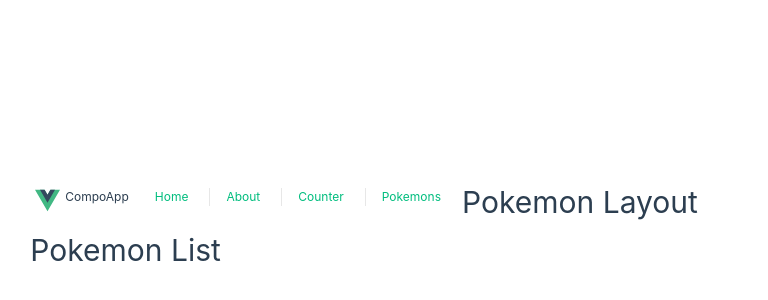
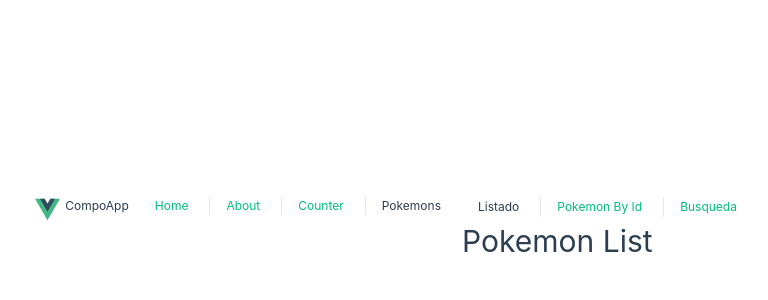
Before and after one commit to JordyV23/composition-app, a Vue app: page /pokemons/list in a window 1280 px wide. Shown: the part 174-474 px from the top of the page, without its empty margins (178-946 px from the left). Built offline with nearby package versions, Linux system fonts and the light colour scheme.

Commit message:
Conclusion de rutas hijas anidadas

```diff
--- a/src/pokemons/layouts/PokemonLayout.vue
+++ b/src/pokemons/layouts/PokemonLayout.vue
@@ -1,9 +1,22 @@
 <script setup lang="ts">
 import { RouterView } from 'vue-router';
+import NavBar from '@/shared/components/NavBar.vue';
+import { pokemonRoute } from '../router';
+import type { RouterLink } from '@/router/list-routes';
+
+const routeLinks: RouterLink[] =  pokemonRoute.children?.map( ({name, path,props}) => {
+  return {
+    name: name?.toString() ?? '',
+    path: path,
+    title: (props as {title:string}).title,
+  }
+}) || [];
+
 </script>
 <template>
   <div>
-    <h1>Pokemon Layout</h1>
+    <NavBar :is-secondary="true" :links=routeLinks />
+    <!-- <h4>Pokemon Layout</h4> -->
+    <RouterView />
   </div>
-  <RouterView />
 </template>
--- a/src/pokemons/router/index.ts
+++ b/src/pokemons/router/index.ts
@@ -10,14 +10,20 @@ export const pokemonRoute: RouteRecordRaw = {
     children: [
         {
             path: `/${ROUTE_NAME}/list`,
+            props: { title:'Listado' },
+            name: 'pokemon-list',
             component: () => import('@/pokemons/pages/PokemonList.vue')
         },
         {
             path: `/${ROUTE_NAME}/by/:id`,
+            props: { title: 'Pokemon By Id'},
+            name: 'pokemon-id',
             component: () => import('@/pokemons/pages/PokemonById.vue')
         },
         {
             path: `/${ROUTE_NAME}/search`,
+            props: { title: 'Busqueda'},
+            name: 'pokemon-search',
             component: () => import('@/pokemons/pages/PokemonSearch.vue')
         },
     ]
--- a/src/shared/components/NavBar.vue
+++ b/src/shared/components/NavBar.vue
@@ -1,20 +1,23 @@
 <script setup lang="ts">
 import { RouterLink } from 'vue-router'
 //Cuando se importa una interfaz es mejor utilizar el type
-import type { RouterLink as RouterLinkInterface } from '@/router/list-routes';
+import type { RouterLink as RouterLinkInterface } from '@/router/list-routes'
 
 interface Props {
-  title?: string,
-  links: RouterLinkInterface[]
+  title?: string
+  links?: RouterLinkInterface[]
+  isSecondary?: boolean
 }
 
 withDefaults(defineProps<Props>(), {
   title: 'CompoApp',
+  isSecondary: false
 })
 </script>
 
 <template>
   <nav>
+    <template v-if="!$props.isSecondary" >
       <img alt="Vue logo" class="logo" src="@/assets/logo.svg" width="25" height="25" />
       <!-- ? Manera 1 -->
       <!-- <span v-if="$props.title" >{{ $props.title }}</span>
@@ -25,9 +28,11 @@ withDefaults(defineProps<Props>(), {
 
       <!-- ? Manera 3 -->
       <span>{{ $props.title }}</span>
+    </template>
 
-    <RouterLink v-for=" link of $props.links" :to="link.path" :key="link.name" > {{ link.title }} </RouterLink>
-
+    <RouterLink v-for="link of $props.links" :to="link.path" :key="link.name">
+      {{ link.title }}
+    </RouterLink>
   </nav>
 </template>
 
@@ -54,7 +59,7 @@ a {
   margin-right: 5px;
 }
 
-nav a.router-link-exact-active {
+nav a.router-link-active {
   color: var(--color-text);
 }
 
```
Lines whose indentation alone changed are shown as unchanged.
